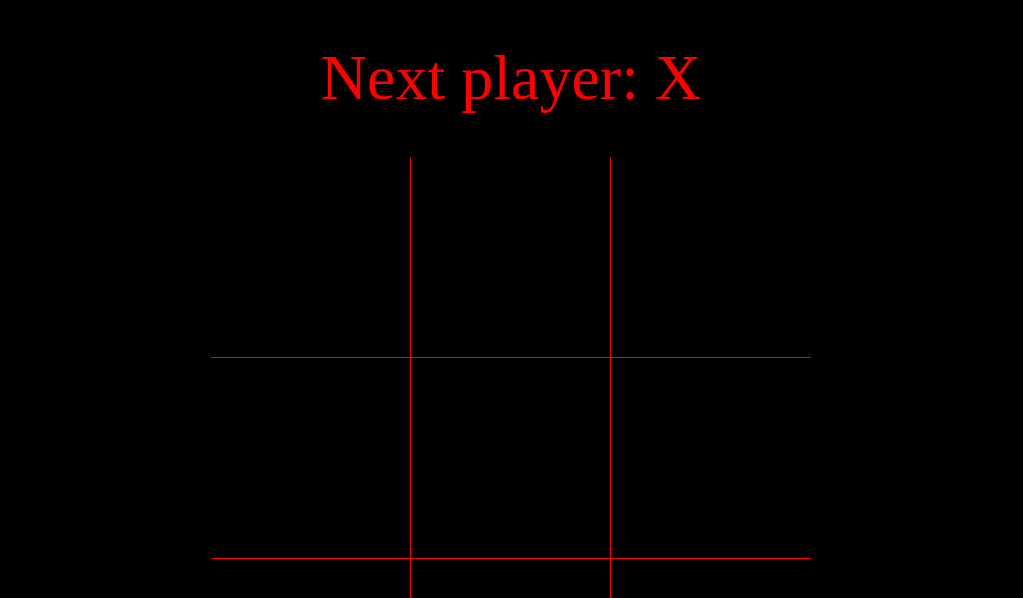
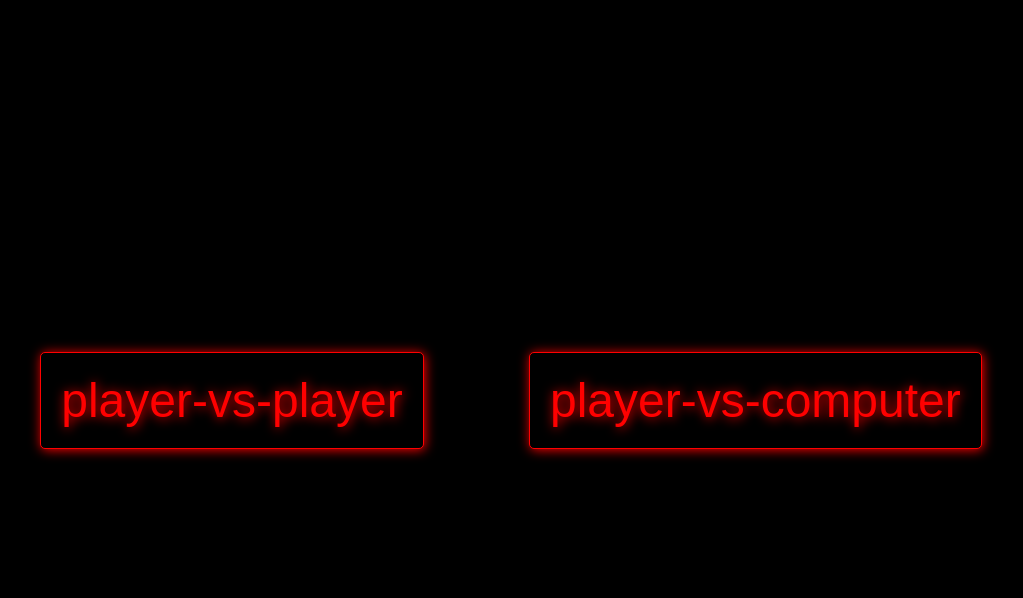
Before and after one commit to koloso-s/tic-tac-toe-react, a React (Vite) app in the folder tic-tac-toe/: page / in a window 1280 px wide. Shown: the top 598 px of the page, without its empty margins (129-1152 px from the left). Built offline with nearby package versions, Linux system fonts and the light colour scheme.

Commit message:
added menu

```diff
--- a/tic-tac-toe/src/App.css
+++ b/tic-tac-toe/src/App.css
@@ -33,5 +33,6 @@
 }
 .status{
   color: red;
+  text-shadow: 1px 1px 12px rgb(255, 0, 0);
   font-size: 4rem;
 }
--- /dev/null
+++ b/tic-tac-toe/src/Menu.css
@@ -0,0 +1,21 @@
+.buttons{
+    width: 90%;
+    display: flex;
+    align-items: center;
+    justify-content: space-evenly;
+}
+button{
+    border: 1px solid red;
+    color: red;
+    border-radius: 5px;
+    text-shadow: 1px 1px 12px rgb(255, 0, 0);
+    box-shadow: 1px 1px 12px rgb(255, 0, 0);
+    font-size: 3em;
+    padding: 20px;
+    background-color: black;
+    transition: 0.2s;
+}
+button:hover{
+    transform: scale(1.1);
+    box-shadow: 1px 1px 19px rgb(255, 0, 0);
+}
--- /dev/null
+++ b/tic-tac-toe/src/Menu.jsx
@@ -0,0 +1,10 @@
+import "./Menu.css"
+
+export default function Menu({setGameMode}){
+    return(
+        <div className="buttons">
+                    <button onClick={()=>{setGameMode("player-vs-player")}}>player-vs-player</button>
+                    <button>player-vs-computer</button>
+        </div>
+    )
+}
--- a/tic-tac-toe/src/main.jsx
+++ b/tic-tac-toe/src/main.jsx
@@ -1,10 +1,27 @@
-import { StrictMode } from 'react'
-import { createRoot } from 'react-dom/client'
-import './index.css'
-import Board from './App.jsx'
+import { StrictMode, useState } from 'react';
+import { createRoot } from 'react-dom/client';
+import './index.css';
+import Board from './App.jsx';
+import Menu from './Menu.jsx';
 
-createRoot(document.getElementById('root')).render(
-  <StrictMode>
-    <Board />
-  </StrictMode>,
-)
+function Main() {
+  const [gameMode, setGameMode] = useState("menu");
+
+  function renderSwitch(mode) {
+    switch (mode) {
+      case 'player-vs-player':
+        return <Board />;
+      case 'menu':
+      default:
+        return <Menu setGameMode={setGameMode} />;
+    }
+  }
+
+  return (
+    <StrictMode>
+      {renderSwitch(gameMode)}
+    </StrictMode>
+  );
+}
+
+createRoot(document.getElementById('root')).render(<Main />);
```
